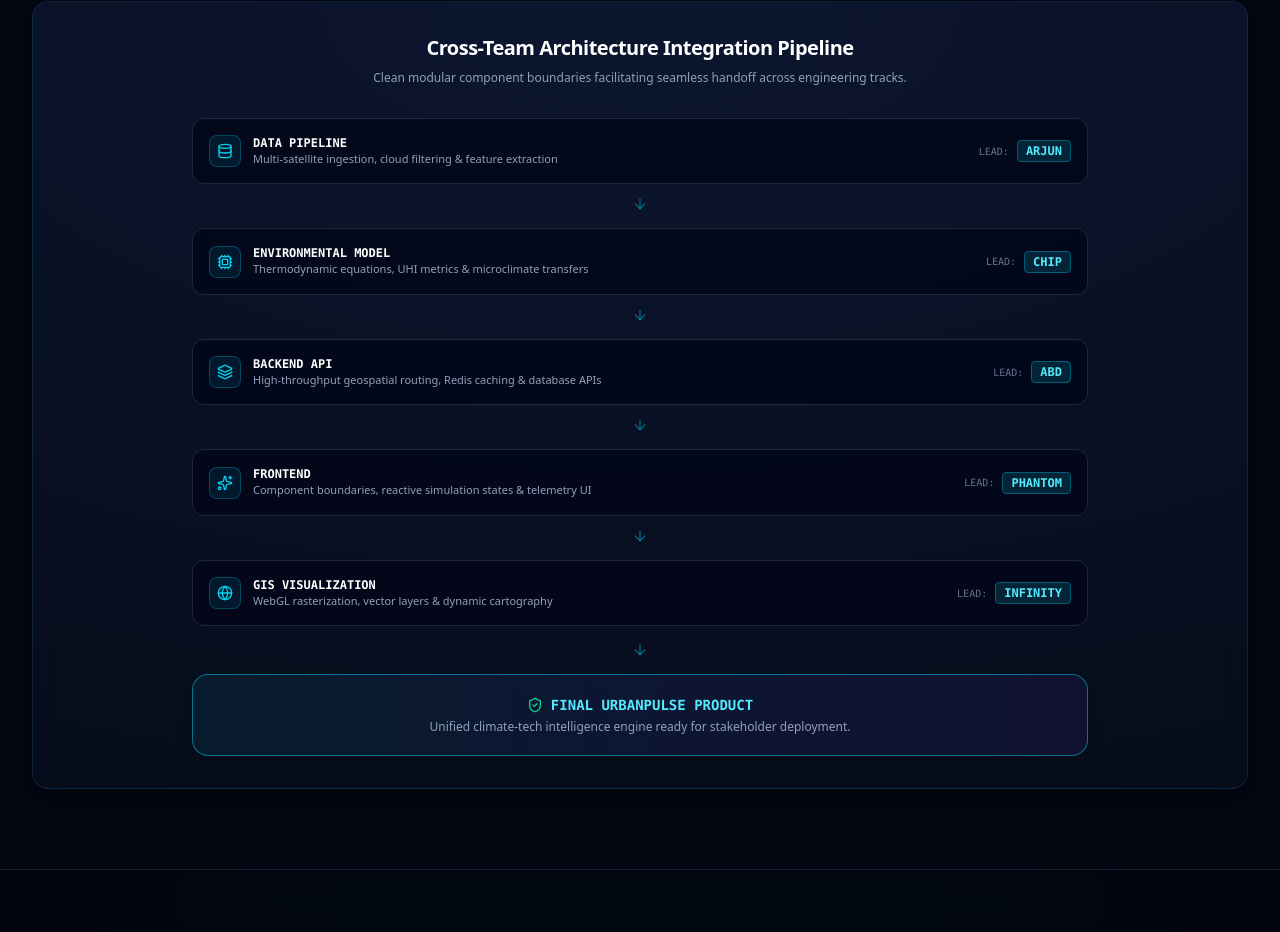
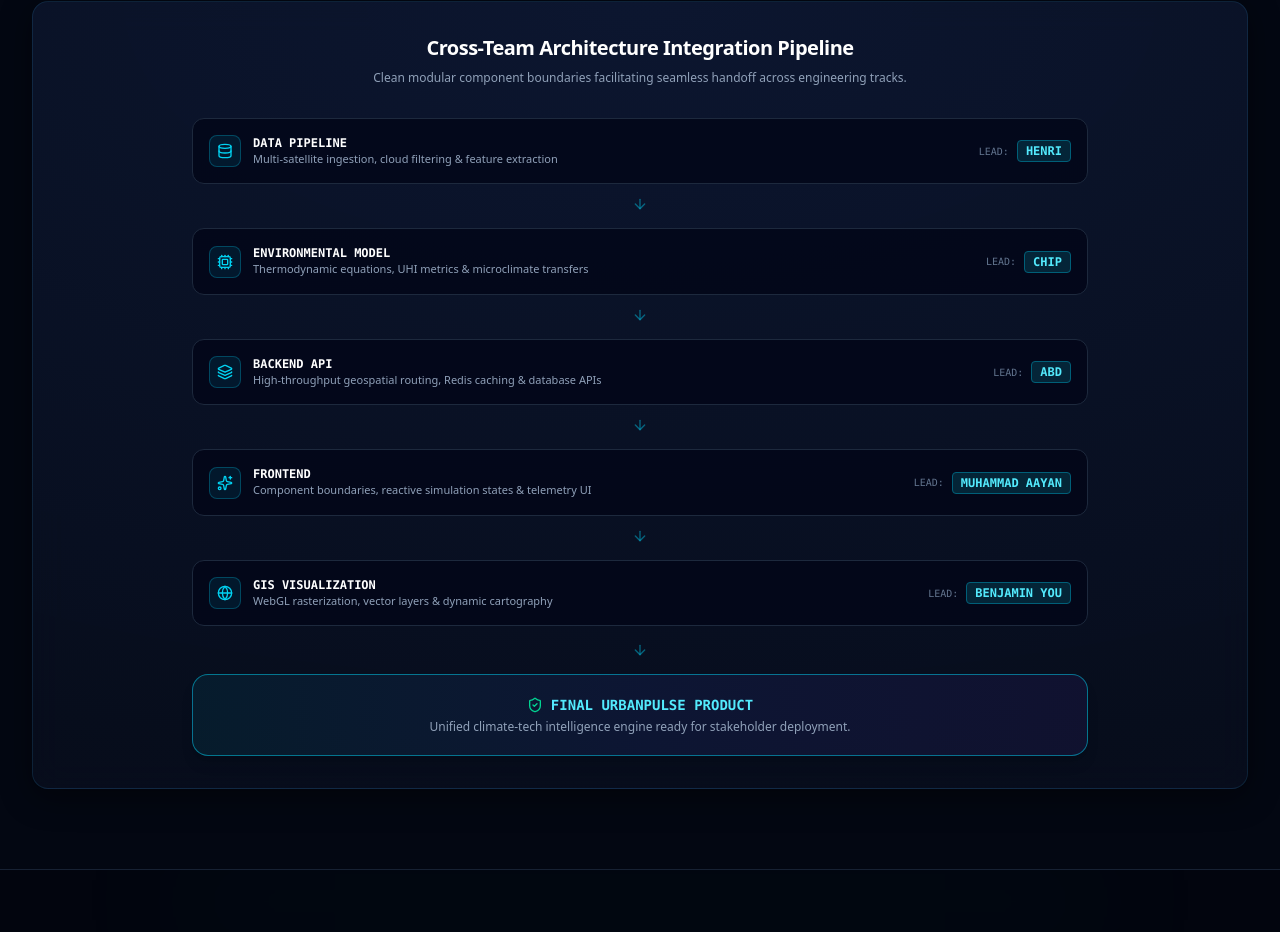
Before and after one commit to codewithaayan/Aetherion-CityIntel, a Next.js app: page /about in a window 1280 px wide. Shown: the part 1452-2384 px from the top of the page. Built offline with nearby package versions, Linux system fonts and the light colour scheme.

Commit message:
Update team members in AboutPage component

```diff
--- a/app/about/page.tsx
+++ b/app/about/page.tsx
@@ -13,11 +13,11 @@ export const metadata = {
 
 export default function AboutPage() {
   const teamPipeline = [
-    { role: "DATA PIPELINE", owner: "ARJUN", desc: "Multi-satellite ingestion, cloud filtering & feature extraction", icon: Database },
+    { role: "DATA PIPELINE", owner: "HENRI", desc: "Multi-satellite ingestion, cloud filtering & feature extraction", icon: Database },
     { role: "ENVIRONMENTAL MODEL", owner: "CHIP", desc: "Thermodynamic equations, UHI metrics & microclimate transfers", icon: Cpu },
     { role: "BACKEND API", owner: "ABD", desc: "High-throughput geospatial routing, Redis caching & database APIs", icon: Layers },
-    { role: "FRONTEND", owner: "PHANTOM", desc: "Component boundaries, reactive simulation states & telemetry UI", icon: Sparkles },
-    { role: "GIS VISUALIZATION", owner: "INFINITY", desc: "WebGL rasterization, vector layers & dynamic cartography", icon: Globe },
+    { role: "FRONTEND", owner: "MUHAMMAD AAYAN", desc: "Component boundaries, reactive simulation states & telemetry UI", icon: Sparkles },
+    { role: "GIS VISUALIZATION", owner: "BENJAMIN YOU", desc: "WebGL rasterization, vector layers & dynamic cartography", icon: Globe },
   ];
 
   return (
```
